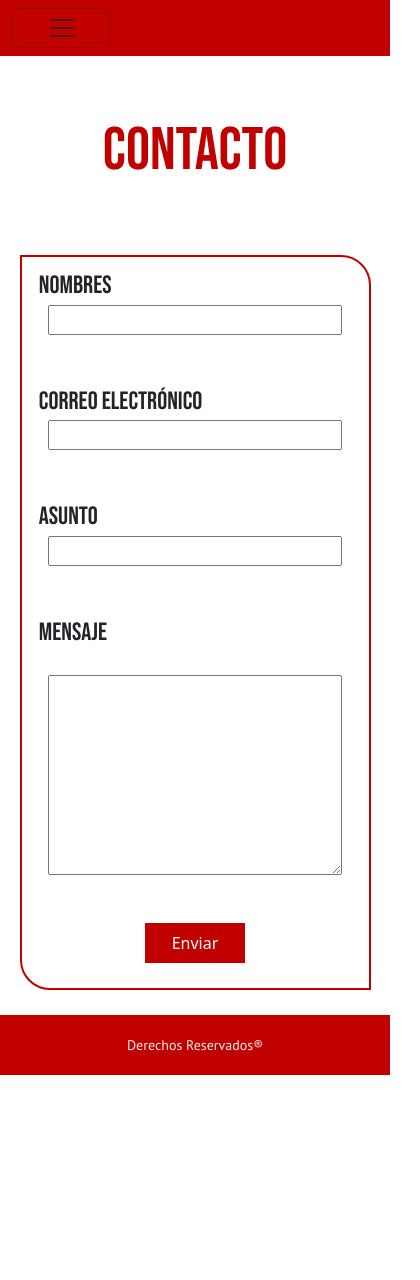
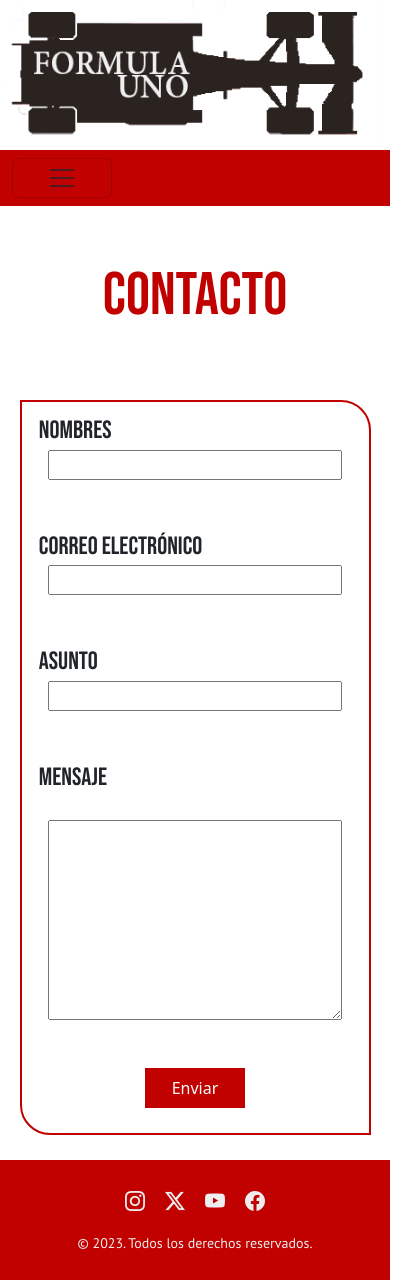
Before and after one commit to DanielAlexanderDiaz/proyecto-56550, a plain HTML site: page pages/contactos.html in a window 390 px wide. Shown: the whole page, 420 px wide, since content can reach past the window. Before the commit the page ends 1075 px from the top, so only its background shows below. Drawn offline with nearby package versions, Linux system fonts and the light colour scheme.

Commit message:
mejora del header y footer + css

```diff
--- a/css/style.css
+++ b/css/style.css
@@ -84,6 +84,16 @@ header h1{
     justify-content: center;
 }
 
+.logo a{
+    display: flex;
+    justify-content: center;
+    align-items: center;
+    width: 100%;
+}
+
+.logo a img{
+    width: 450px;
+}
 /*index*/
 .cuerpo-index{
     display: flex;
@@ -496,15 +506,38 @@ button{
 footer{
     display: flex;
     background-color: #C10000;
-    height: 60px;
-    justify-content: center;
+    height: 120px;
+    justify-content: space-evenly;
     align-items: center;
 }
 
-footer p{
-    text-align: center;
+.derechos{
+    display: flex;
+    flex-direction: column;
+    align-items: center;
+    justify-content: space-evenly;
+    height: 100px;
+}
+
+.derechos p{
     color: #EEEEEE;
-    margin: 0;
+    margin: 0px;
+}
+
+.redes_sociales{
+    width: 180px;
+    display: flex;
+    justify-content: space-evenly;
+    color: #EEEEEE;
+}
+
+.redes_sociales a{
+    text-decoration: none;
+    color: #EEEEEE;
+}
+
+.redes_sociales a i{
+    font-size: 20px;
 }
 
 
@@ -516,18 +549,6 @@ footer p{
     /*estilos generales*/
     .navbar-nav a{
         margin-left:0;
-    }
-
-    .logo{
-        display: none;
-    }
-
-    header{
-        height: 0;
-    }
-
-    .titulo{
-        margin-top: 55px;
     }
 
     /*index*/
@@ -629,18 +650,6 @@ footer p{
         margin-left:0;
     }
 
-    .logo{
-        display: none;
-    }
-
-    header{
-        height: 0;
-    }
-
-    .titulo{
-        margin-top: 55px;
-    }
-
     /*index*/
 
     .banner{
@@ -730,19 +739,6 @@ footer p{
 }
 
 @media only screen and (min-width: 921px) and (max-width: 960px){
-
-    /*estilos generales*/
-    .logo{
-        display: none;
-    }
-
-    header{
-        height: 0;
-    }
-
-    .titulo{
-        margin-top: 30px;
-    }
 
     /*historias*/
 
--- a/pages/contactos.html
+++ b/pages/contactos.html
@@ -13,6 +13,8 @@
     <!--bootstrap-->
     <link href="https://cdn.jsdelivr.net/npm/bootstrap@5.3.2/dist/css/bootstrap.min.css" rel="stylesheet"
     integrity="sha384-T3c6CoIi6uLrA9TneNEoa7RxnatzjcDSCmG1MXxSR1GAsXEV/Dwwykc2MPK8M2HN" crossorigin="anonymous">
+    <!--iconos-->
+    <link rel="stylesheet" href="https://cdn.jsdelivr.net/npm/bootstrap-icons@1.11.1/font/bootstrap-icons.css">
     <!--titulo-->
     <title>F1</title>
 </head>
@@ -21,7 +23,10 @@
     <header>
         <!--logo-->
         <div class="logo">
-            <img src="../assets/img/logo.png" alt="vehiculo de formula uno que tiene escrito formula uno">
+            <!--<img src="../assets/img/logo.png" alt="vehiculo de formula uno que tiene escrito formula uno">-->
+            <a href="../index.html">
+                <img src="../assets/img/logo.png" alt="vehiculo de formula uno que tiene escrito formula uno"/>
+            </a>
         </div>
         <!--menu-->
         <nav class="navbar navbar-expand-lg">
@@ -86,7 +91,15 @@
     </main>
     <!--pie de pagina-->
     <footer>
-        <p>Derechos Reservados®</p>
+        <div class="derechos">
+            <div class="redes_sociales">
+                <a href="https://www.instagram.com/f1/" target="_blank"><i class="bi bi-instagram bi-8x"></i></a>
+                <a href="https://twitter.com/F1" target="_blank"><i class="bi bi-twitter-x"></i></a>
+                <a href="https://www.youtube.com/channel/UCB_qr75-ydFVKSF9Dmo6izg" target="_blank"><i class="bi bi-youtube"></i></a>
+                <a href="https://www.facebook.com/Formula1/" target="_blank"><i class="bi bi-facebook"></i></a>
+            </div>
+            <p>© 2023. Todos los derechos reservados.</p>
+        </div>
     </footer>
     <!--js-->
     <script src="https://cdn.jsdelivr.net/npm/bootstrap@5.3.2/dist/js/bootstrap.bundle.min.js"
```
Also changed, not shown: index.html (+16 -3 lines), pages/escuderias.html (+15 -2 lines), pages/historia.html (+15 -2 lines), pages/pilotos.html (+15 -2 lines).
